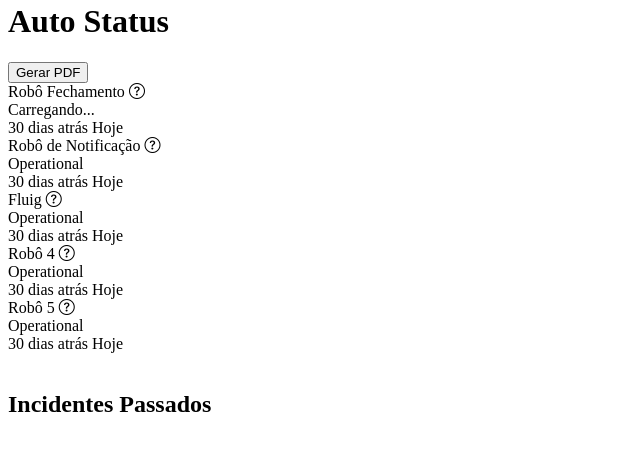
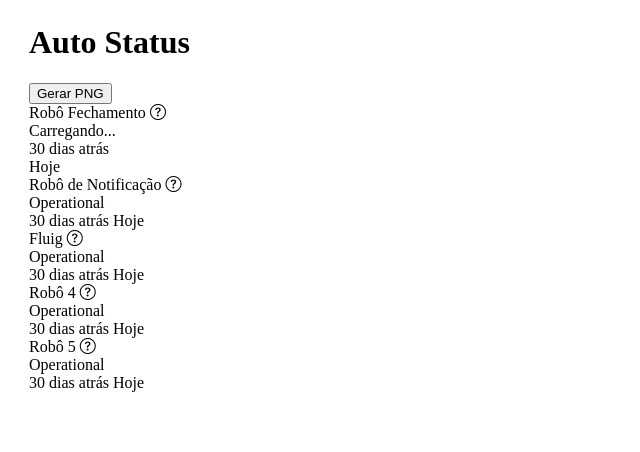
Before and after one commit to cauanmassino/StatusBot, a Flask app: page / in a window 1280 px wide. Shown: the part 330-782 px from the top of the page, without its empty margins (0-640 px from the left). Run offline with Flask 3, Linux system fonts and the light colour scheme; some libraries are stand-ins or nearby versions.

Commit message:
Update index.html

```diff
--- a/Template/index.html
+++ b/Template/index.html
@@ -8,11 +8,16 @@
     <link href="https://cdnjs.cloudflare.com/ajax/libs/font-awesome/6.0.0/css/all.min.css" rel="stylesheet">
     <link href="https://fonts.googleapis.com/css2?family=Roboto:wght@400;700&family=Pacifico&family=Orbitron:wght@400;700&family=Poppins:wght@400;700&display=swap" rel="stylesheet">
     <link href="https://cdn.jsdelivr.net/npm/bootstrap-icons/font/bootstrap-icons.css" rel="stylesheet">
+    <script src="https://cdnjs.cloudflare.com/ajax/libs/html2pdf.js/0.9.3/html2pdf.bundle.min.js"></script>
+    <script src="https://cdnjs.cloudflare.com/ajax/libs/html2pdf.js/0.10.2/html2pdf.bundle.min.js" integrity="sha512-MpDFIChbcXl2QgipQrt1VcPHMldRILetapBl5MPCA9Y8r7qvlwx1/Mc9hNTzY+kS5kX6PdoDq41ws1HiVNLdZA==" crossorigin="anonymous" referrerpolicy="no-referrer"></script>
+    <script src="https://cdnjs.cloudflare.com/ajax/libs/html2canvas/1.4.1/html2canvas.min.js"></script>
+    <script src="https://cdnjs.cloudflare.com/ajax/libs/html2canvas/1.4.1/html2canvas.min.js"></script>
+
 
 </head>
 <body>
     <link href="https://fonts.googleapis.com/icon?family=Material+Icons" rel="stylesheet">
-
+    <div id="area-captura" style="padding: 20px; border: 1px solid rgba(255, 255, 255, 0);">
 <!-- Header com logo e botão -->
 <div class="header">
     <!-- Div que contém logo e nome -->
@@ -22,8 +27,15 @@
         <!-- Nome do site com gradiente -->
         <h1>Auto Status</h1>
     </div>
+
+        <!-- Área que será capturada -->
+
+
+
     <!-- Botão de refresh -->
-    <button class="button">Gerar PDF</button>
+    <button id="gerar-png" class="button">Gerar PNG</button>
+
+
 </div>
 
 
@@ -44,7 +56,7 @@
         <div class="bar-container"></div>
         <div class="status-footer">
             <span>30 dias atrás</span>
-            <span></span>
+            <span><div class="status-percentage"></div></span>
             <span>Hoje</span>
         </div>
     </div>
@@ -124,14 +136,16 @@
                 <span>Hoje</span>
             </div>
         </div>
-
+    </div>
         <br>
+    </div>
 
         <h2>Incidentes Passados</h2>
- <!-- Container para as atualizações -->
- <div id="atualizacoes-container">
+
+    <!-- Container para as atualizações -->
+        <div id="atualizacoes-container">
     <!-- As atualizações serão carregadas dinamicamente aqui -->
-</div>
+        </div>
 
         <br>
 
```
